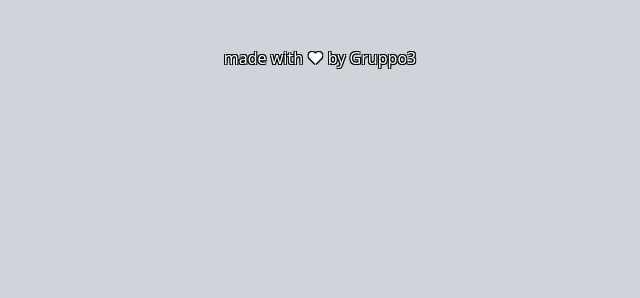
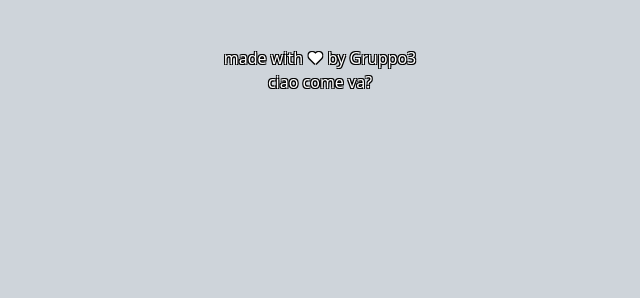
Before and after one commit to Valerio-Catellani/php-oop-2, a PHP site: page / in a window 1280 px wide. Shown: the part 50-348 px from the top of the page, without its empty margins (320-960 px from the left). Run offline with PHP 8.4, Linux system fonts and the light colour scheme; some web fonts are replaced.

Commit message:
minor fix

```diff
--- a/Views/body/footer.php
+++ b/Views/body/footer.php
@@ -1,3 +1,4 @@
 <footer class="text-center mt-5 hype-text-shadow">
     made with &hearts; by Gruppo3
+    <p>ciao come va?</p>
 </footer>
```
